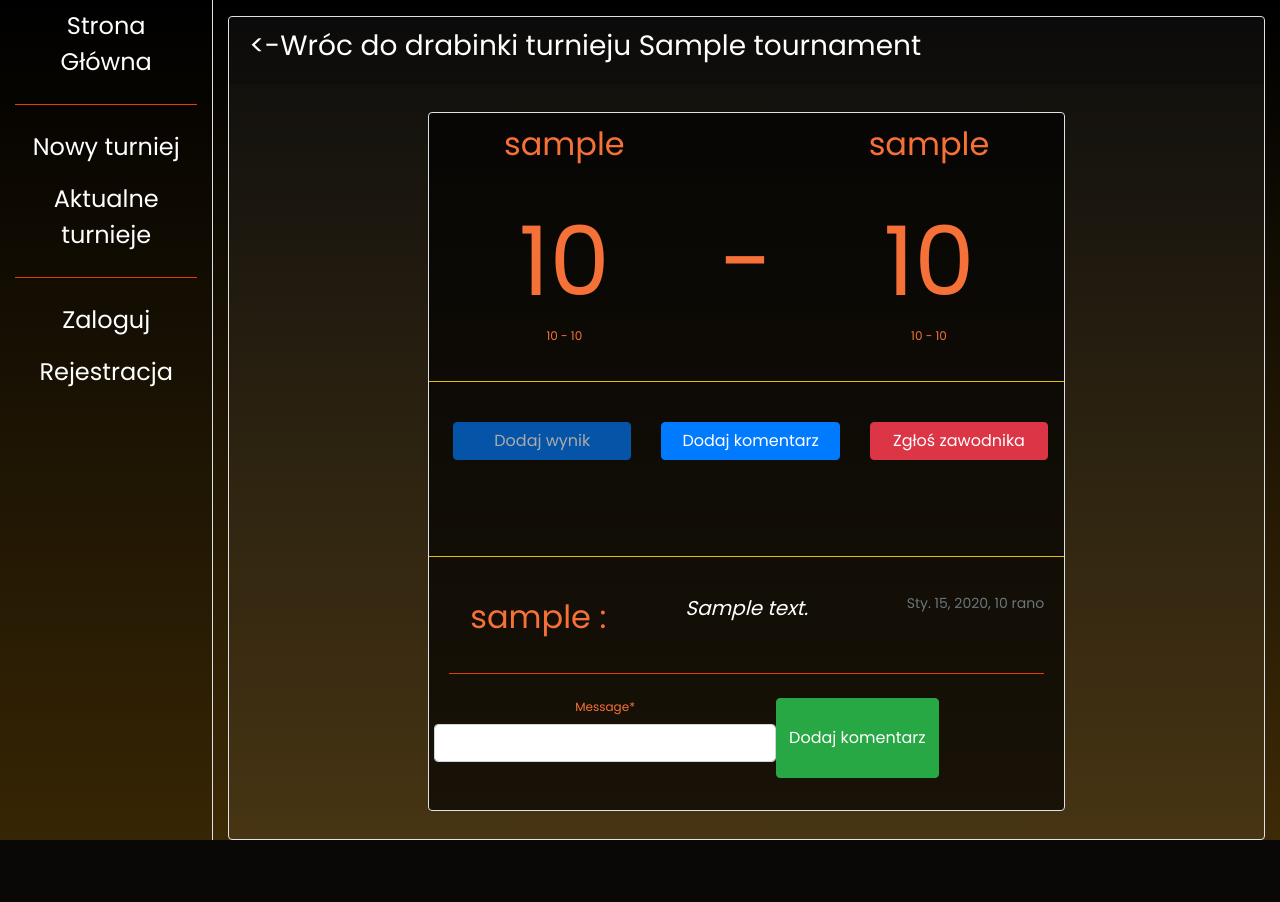
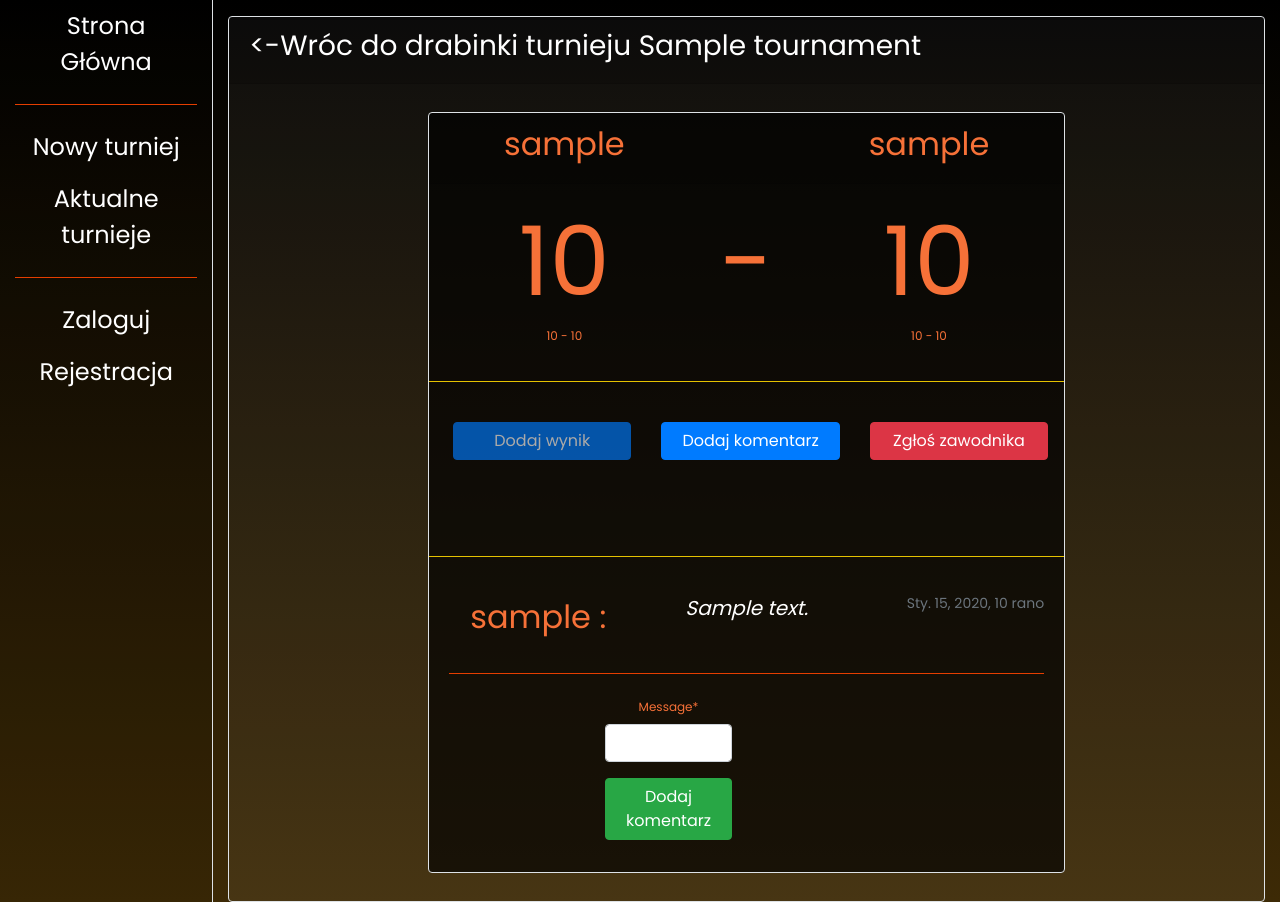
Before and after one commit to psgoral/Django-Tournament-Creator, a Django app: a page that uses main/templates/main/match.html in a window 1280 px wide. Before the commit the page ends 840 px from the top, so only its background shows below. Run offline with Django 3.2, Linux system fonts and the light colour scheme; tables that the repository leaves empty hold one stand-in row (values such as "Sample post"); some libraries are stand-ins or nearby versions.

Commit message:
deploy-script

```diff
--- a/main/templates/main/match.html
+++ b/main/templates/main/match.html
@@ -141,15 +141,16 @@
                                     </div>
                                     <hr style="background-color: orangered;">
                                     {%endfor%}
-                                    <div class="row text-center">
-
-                                        <form method="POST" class="input-group mt-2">
+                                    <div class="row row-cols-3 text-center">
+                                        <div class="col-3"></div>
+                                        <form method="POST" class="col-3 input-group mt-2">
                                             {% csrf_token %}
 
                                             {{form | crispy}}
 
                                             <button type="submit" class="btn btn-success">Dodaj komentarz</button>
                                         </form>
+                                        <div class="col-3"></div>
                                     </div>
 
                                 </div>
```
